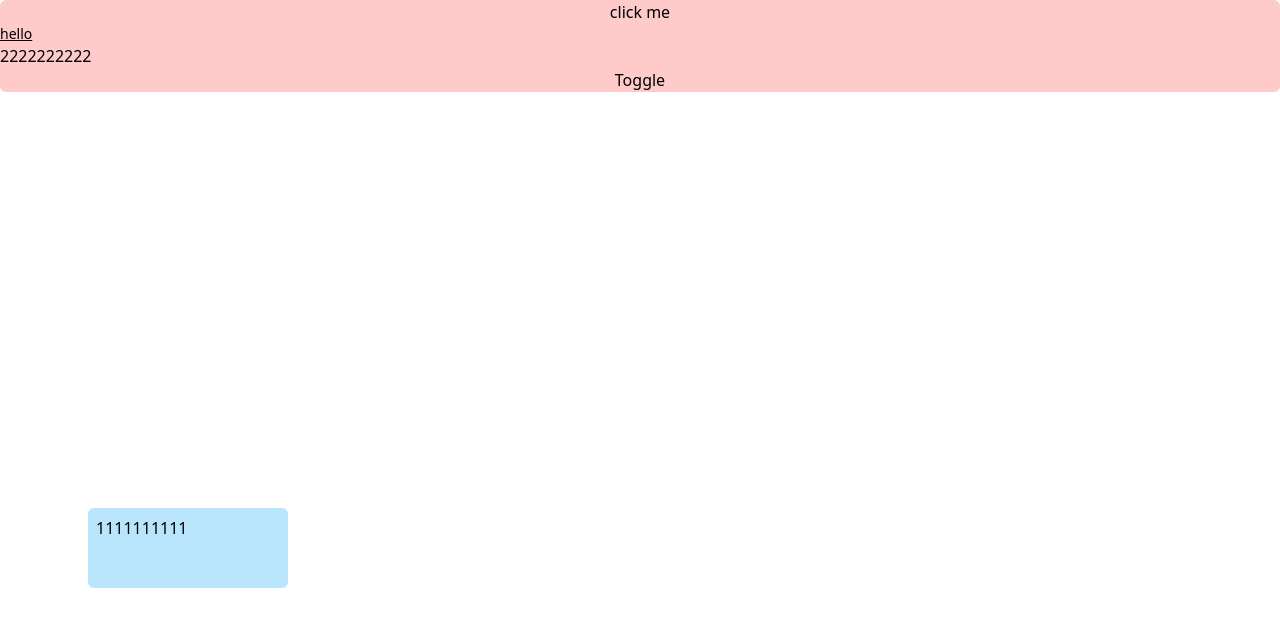
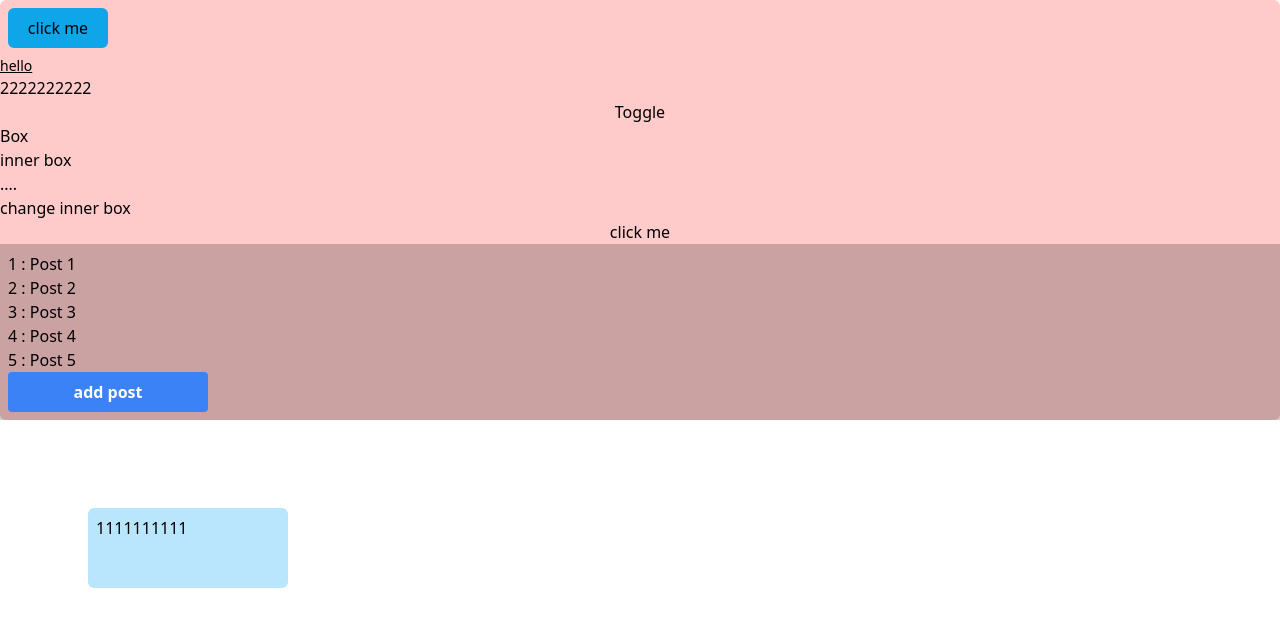
Before and after one commit to studiofu/react_tailwind_test, a React (Create React App) app: page / in a window 1280 px wide. Shown: the top 626 px of the page. Built offline with nearby package versions, Linux system fonts and the light colour scheme.

Commit message:
use react query

```diff
--- a/package.json
+++ b/package.json
@@ -4,6 +4,8 @@
   "private": true,
   "dependencies": {
     "@headlessui/react": "^1.7.15",
+    "@tanstack/react-query": "^4.29.15",
+    "@tanstack/react-query-devtools": "^4.29.15",
     "@testing-library/jest-dom": "^5.16.5",
     "@testing-library/react": "^13.4.0",
     "@testing-library/user-event": "^13.5.0",
--- a/src/App.js
+++ b/src/App.js
@@ -3,6 +3,22 @@ import { Transition } from '@headlessui/react'
 import './App.css';
 //import usePlaceHolder from './hooks/usePlaceHolder';
 import useAAA from './hooks/useAAA';
+import Box from './components/Box';
+import { useQuery, useMutation, useQueryClient } from '@tanstack/react-query';
+
+const POSTS = [
+  { id: 1, title: 'Post 1' },
+  { id: 2, title: 'Post 2' },
+  { id: 3, title: 'Post 3' },
+  { id: 4, title: 'Post 4' },
+  { id: 5, title: 'Post 5' },
+];
+
+function wait(duration) {
+  return new Promise( (resolve, reject) => {
+    setTimeout(resolve, duration);
+  });
+}
 
 function  App()  {
 
@@ -31,6 +47,55 @@ function  App()  {
 
   console.log('app a:' + a);
 
+  wait(1000).then(() => {
+    return 'done';
+  }).then((res) => {
+    console.log('res:' + res);
+  })
+
+
+  // test react-query
+  // use react query to get post
+
+  const queryClient = useQueryClient();
+
+  const postsQuery = useQuery({
+    queryKey: ['posts'],
+    // queryFn: ({ queryKey }) => {
+    queryFn: async () => {
+      await wait(1000);
+      return [...POSTS];
+    }
+  });
+
+  const newPostMutation = useMutation({
+    mutationFn: (title) => {
+      return wait(1000).then(() => {
+        POSTS.push({
+          id: crypto.randomUUID(),
+          title,
+        });
+    })},
+    onSuccess: () => {
+      queryClient.invalidateQueries('posts');
+    }
+  });
+
+  if(postsQuery.isLoading) {
+    return (
+      <div>loading</div>
+    )
+  }
+
+  if(postsQuery.isError) {
+    return (
+      <div><pre>
+        {JSON.stringify(postsQuery.error, null, 2)}
+      </pre></div>
+    )
+  }
+
+
   return (
     <div className={`
       flex
@@ -39,7 +104,18 @@ function  App()  {
       border-red-300
       rounded-md
     `} >
-        <button onClick={() => handleClick()}>click me</button>
+        <button
+          className='
+            rounded-md
+            bg-sky-500
+            hover:bg-slate-400
+            hover:text-white
+            transition
+            p-2
+            m-2
+            w-[100px]
+          '
+        onClick={() => handleClick()}>click me</button>
         <div className='underline text-sm'>hello</div>
         <div className='
           w-[200px]
@@ -98,6 +174,37 @@ function  App()  {
       </Transition>
     </>
 
+
+    <Box />
+    <button onClick={() => {console.log('onclickkkk..')}}>click me</button>
+
+      <div className='
+        flex flex-col bg-black/20
+        p-2
+      '>
+        {postsQuery.data.map(post => (
+          <div key={post.id} className=''>
+            <div>{post.id} : {post.title}</div>
+          </div>
+        ))}
+
+        <button className='
+          bg-blue-500
+          hover:bg-blue-700
+          text-white
+          font-bold
+          py-2
+          px-4
+          rounded
+          disabled:opacity-50
+          w-[200px]
+        '
+          disabled={newPostMutation.isLoading}
+          onClick={() => {
+          return newPostMutation.mutate('new post');
+        }} >add post</button>
+      </div>
+
     </div>
   );
 }
--- /dev/null
+++ b/src/components/Box.js
@@ -0,0 +1,26 @@
+import React, { useEffect, useState } from 'react';
+import useInnerBox from '../hooks/useInnerBox';
+
+const Box = () => {
+
+
+    const { innerBox, setInnerBox } = useInnerBox();
+
+    // useEffect(() => {
+    //     console.log('innerBox:' + innerBox);
+    // }, [innerBox]);
+
+
+    console.log('render box');
+
+    return (
+        <div className="box">
+            <h1>Box</h1>
+            <h2>{innerBox}</h2>
+            <h3>....</h3>
+            <button onClick={() => setInnerBox('new inner box')}>change inner box</button>
+        </div>
+    )
+}
+
+export default Box;
--- /dev/null
+++ b/src/hooks/useInnerBox.js
@@ -0,0 +1,16 @@
+
+import { useState } from 'react';
+
+const useInnerBox = () => {
+
+    const [innerBox, setInnerBox] = useState('inner box');
+
+    console.log('call innerBox');
+
+    return {
+        innerBox,
+        setInnerBox
+    };
+}
+
+export default useInnerBox;
--- a/src/index.js
+++ b/src/index.js
@@ -3,11 +3,16 @@ import ReactDOM from 'react-dom/client';
 import './index.css';
 import App from './App';
 import reportWebVitals from './reportWebVitals';
+import { QueryClient, QueryClientProvider } from '@tanstack/react-query';
 
 const root = ReactDOM.createRoot(document.getElementById('root'));
+const queryClient = new QueryClient();
+
 root.render(
   <React.StrictMode>
+  <QueryClientProvider client={queryClient}>
     <App />
+  </QueryClientProvider>
   </React.StrictMode>
 );
 
```
Also changed, not shown: 1 other file (tests, documents, lock files or other folders).
